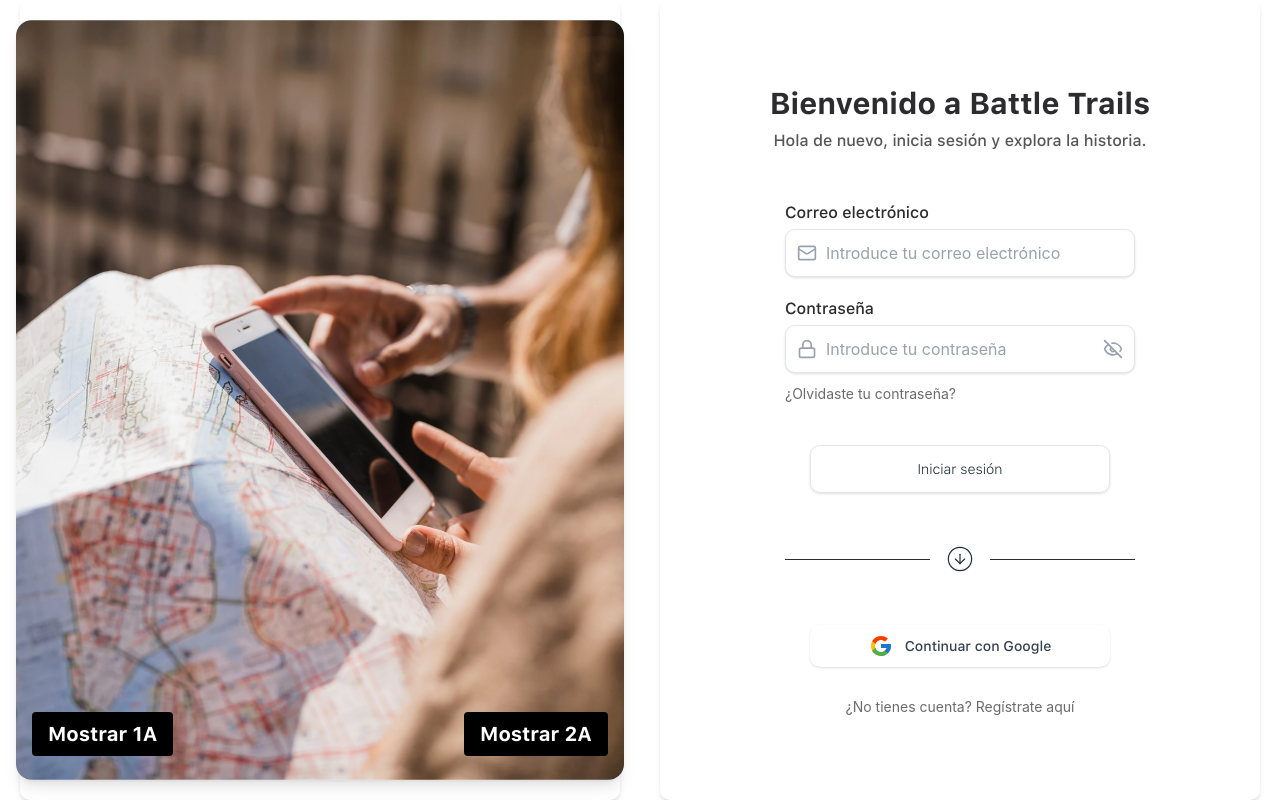
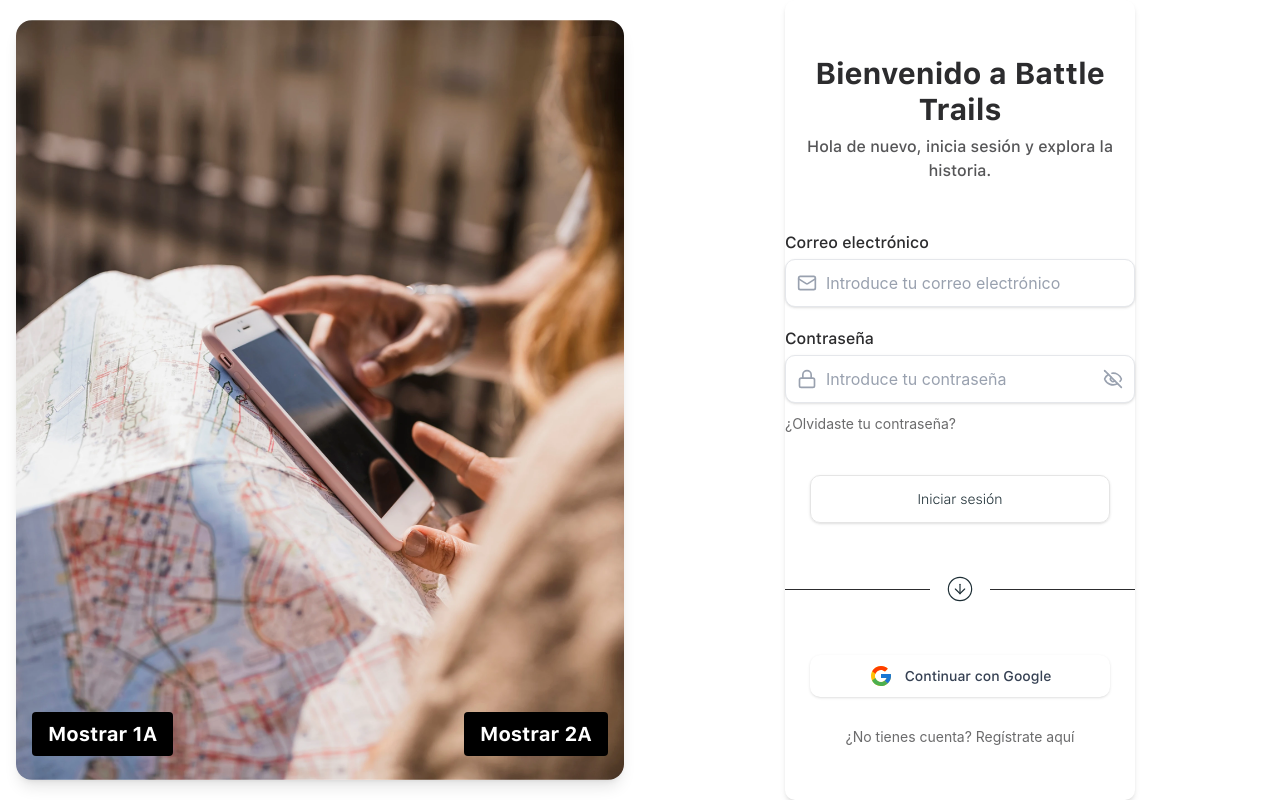
Before and after one commit to ESAT-ID3/2.-Battle-Trails, a React (Vite) app: page /auth in a window 1280 px wide. Built offline with nearby package versions, Linux system fonts and the light colour scheme; no server answers; a web font is replaced by a local one.

Commit message:
refactor(auth): adjust layout positioning for AuthForm with smooth transition effects

```diff
--- a/src/pages/auth-page.tsx
+++ b/src/pages/auth-page.tsx
@@ -26,8 +26,12 @@ const AuthPage = () => {
         </div>
       )}
       {/* Forms  login/register */}
-      <div className="flex w-full h-full">
-        <div className="w-1/2 flex items-center justify-center"> <AuthForm /></div>
+      <div
+        className={clsx(
+          "absolute top-0 h-full w-1/2 flex items-center justify-center transition-all duration-500 z-10",
+          isOnLeft ? "left-1/2" : "left-0"
+        )}
+      >
         <div className="w-1/2 flex items-center justify-center"> <AuthForm /></div>
       </div>
 
```
